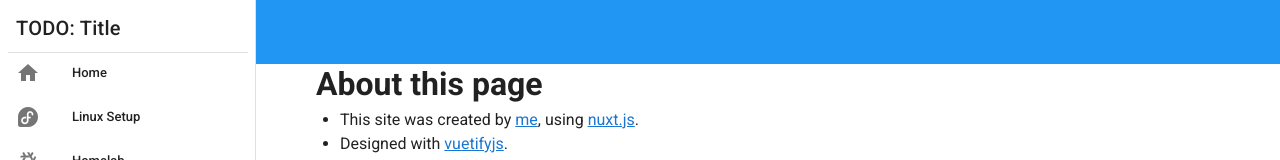
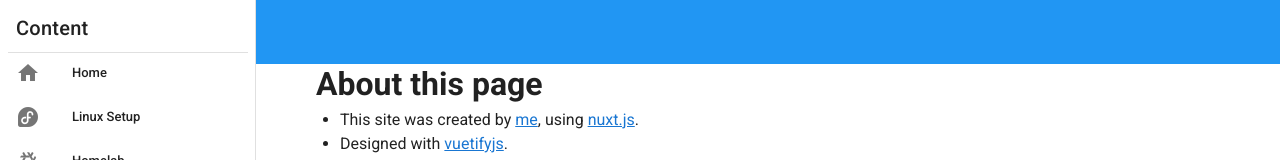
Before and after one commit to clemak27/clemak27.github.io, a Nuxt app: page /about in a window 1280 px wide. Shown: the top 160 px of the page. Built offline with nearby package versions, Linux system fonts and the light colour scheme.

Commit message:
yeet title

```diff
--- a/components/Navbar.vue
+++ b/components/Navbar.vue
@@ -11,7 +11,7 @@
       <v-list-item>
         <v-list-item-content>
           <v-list-item-title class="text-h6">
-            TODO: Title
+            Content
           </v-list-item-title>
         </v-list-item-content>
       </v-list-item>
@@ -42,7 +42,8 @@
     >
       <v-app-bar-nav-icon @click="drawer = !drawer"></v-app-bar-nav-icon>
 
-      <v-toolbar-title>TODO: Title</v-toolbar-title>
+      <!-- todo: add prper title -->
+      <v-toolbar-title></v-toolbar-title>
 
       <v-spacer></v-spacer>
     </v-app-bar>
```
